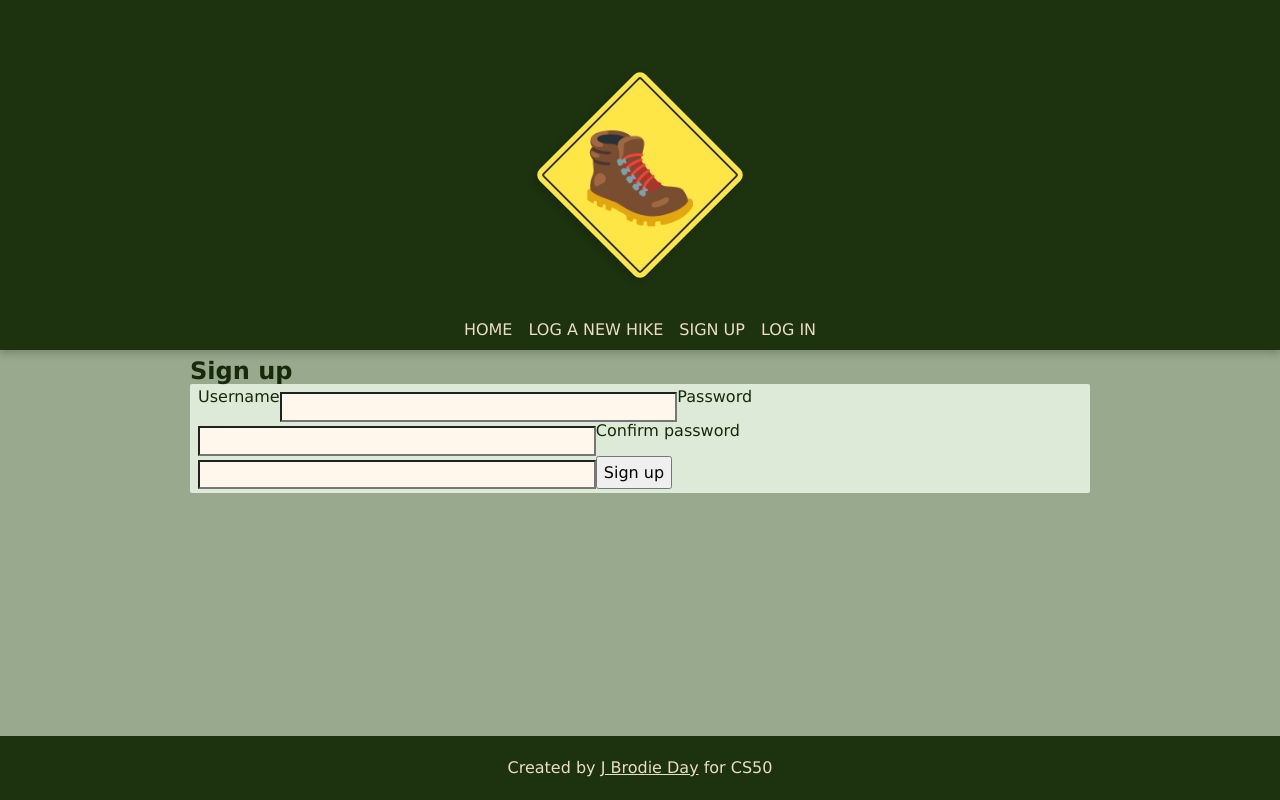
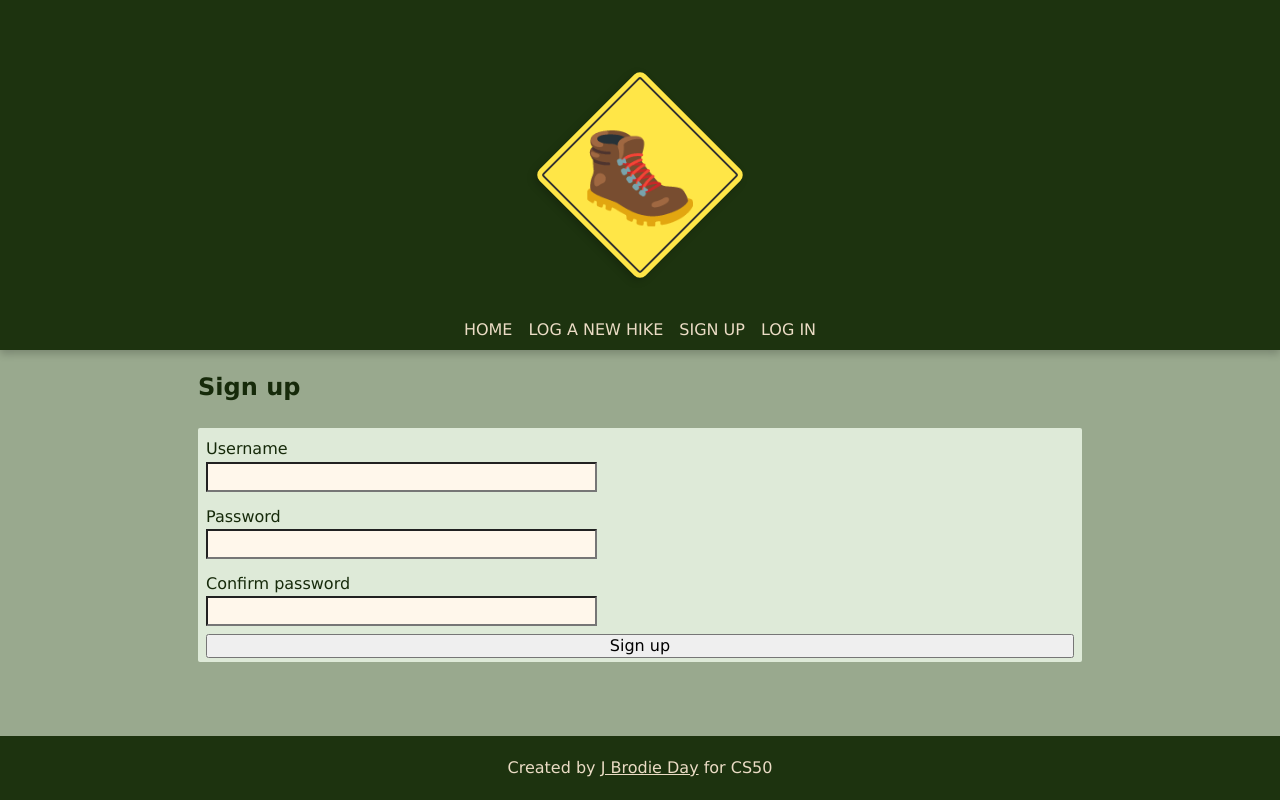
Before and after one commit to jbrodj/take-a-hike, a Flask app: page /signup in a window 1280 px wide. Run offline with Flask 3, Linux system fonts and the light colour scheme.

Commit message:
fix(markup): update signup form classes, add content blocks

```diff
--- a/templates/signup.html
+++ b/templates/signup.html
@@ -1,17 +1,23 @@
 {% extends 'layout.html' %}
 
 {% block main %}
-<div class="content-block">
-  <h2>Sign up</h2>
+<div class="content-container">
+  <h2 class="template-heading">Sign up</h2>
   <div class="form-block">
-    <form action="/signup" method="post">
-      <label for="username">Username</label>
-      <input type="text" name="username">
-      <label for="password">Password</label>
-      <input type="password" name="password">
-      <label for="confirmation">Confirm password</label>
-      <input type="password" name="confirmation">
-      <button type="submit">Sign up</button>
+    <form action="/signup" method="post" class="flex-col">
+      <div class="form-content content-block flex-col">
+        <label for="username">Username</label>
+        <input type="text" name="username" id="username">
+      </div>
+      <div class="form-content content-block flex-col">
+        <label for="password">Password</label>
+        <input type="password" name="password" id="password">
+      </div>
+      <div class="form-content content-block flex-col">
+        <label for="confirmation">Confirm password</label>
+        <input type="password" name="confirmation" id="confirmation">
+      </div>
+        <button type="submit">Sign up</button>
     </form>
   </div>
 </div>
```
